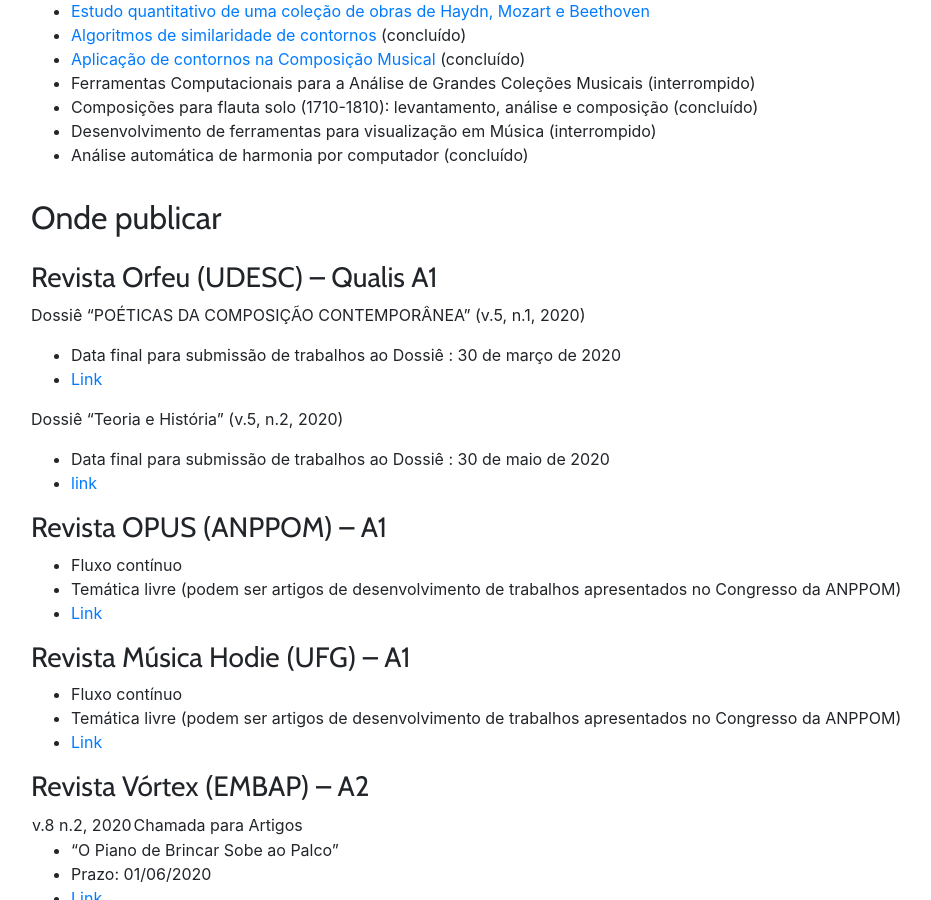
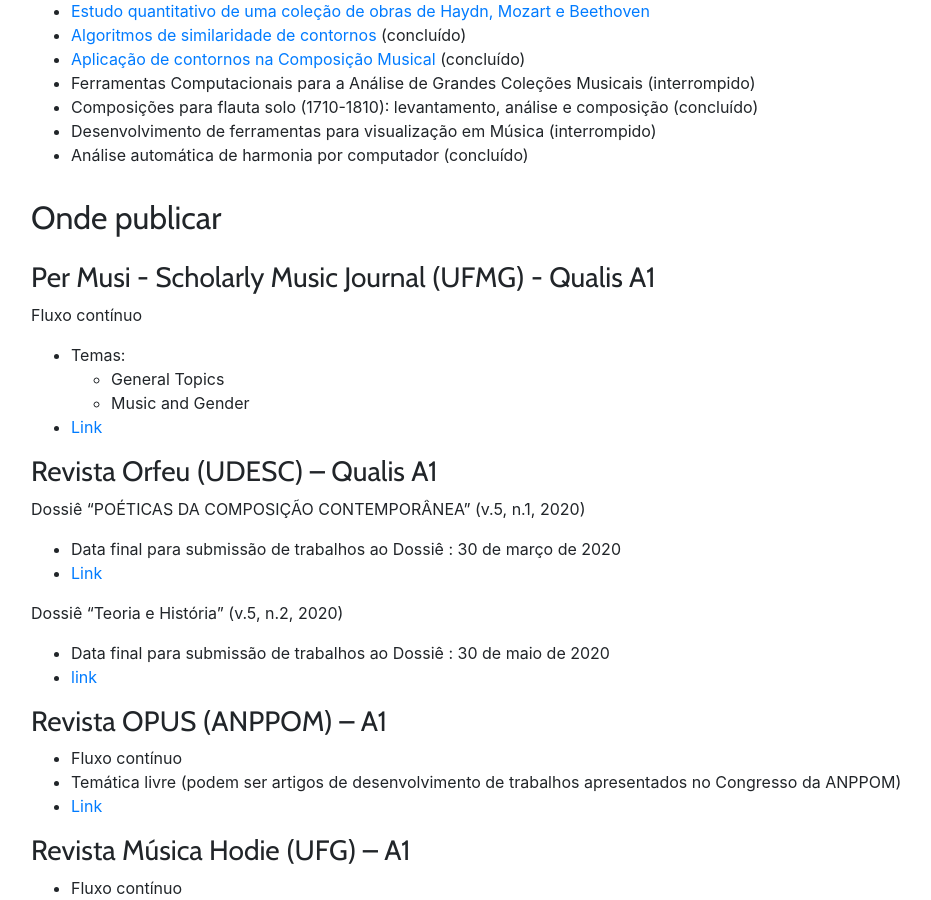
Before and after one commit to kroger/genosmus, a Jekyll site: the page built from _paginas/pesquisa.md, in a window 1280 px wide and 900 px high, scrolled down 642 px. Shown: the whole window, without its empty margins (69-1000 px from the left). Built offline with Jekyll 4.4.1, drawn with Linux system fonts in a browser that asks for light colours.

Commit message:
Informações sobre revistas brasileiras para publicar

```diff
--- a/_paginas/pesquisa.md
+++ b/_paginas/pesquisa.md
@@ -37,6 +37,15 @@
 - Análise automática de harmonia por computador (concluído)
 
 ## Onde publicar
+
+### Per Musi - Scholarly Music Journal (UFMG) - Qualis A1
+
+Fluxo contínuo
+
+- Temas:
+  - General Topics
+  - Music and Gender
+- [Link](https://periodicos.ufmg.br/index.php/permusi/issue/view/287)
 
 ### Revista Orfeu (UDESC) – Qualis A1
 
```
